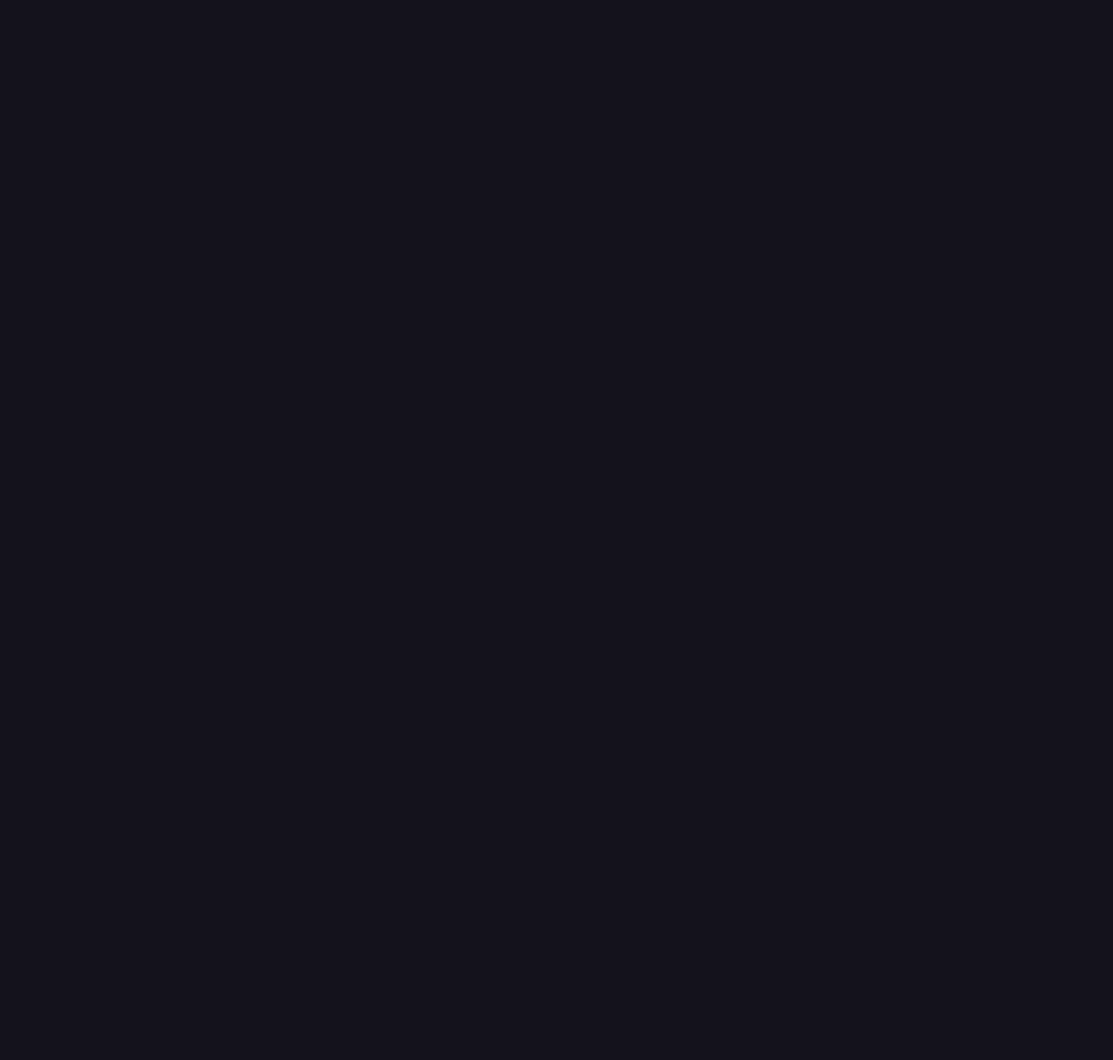
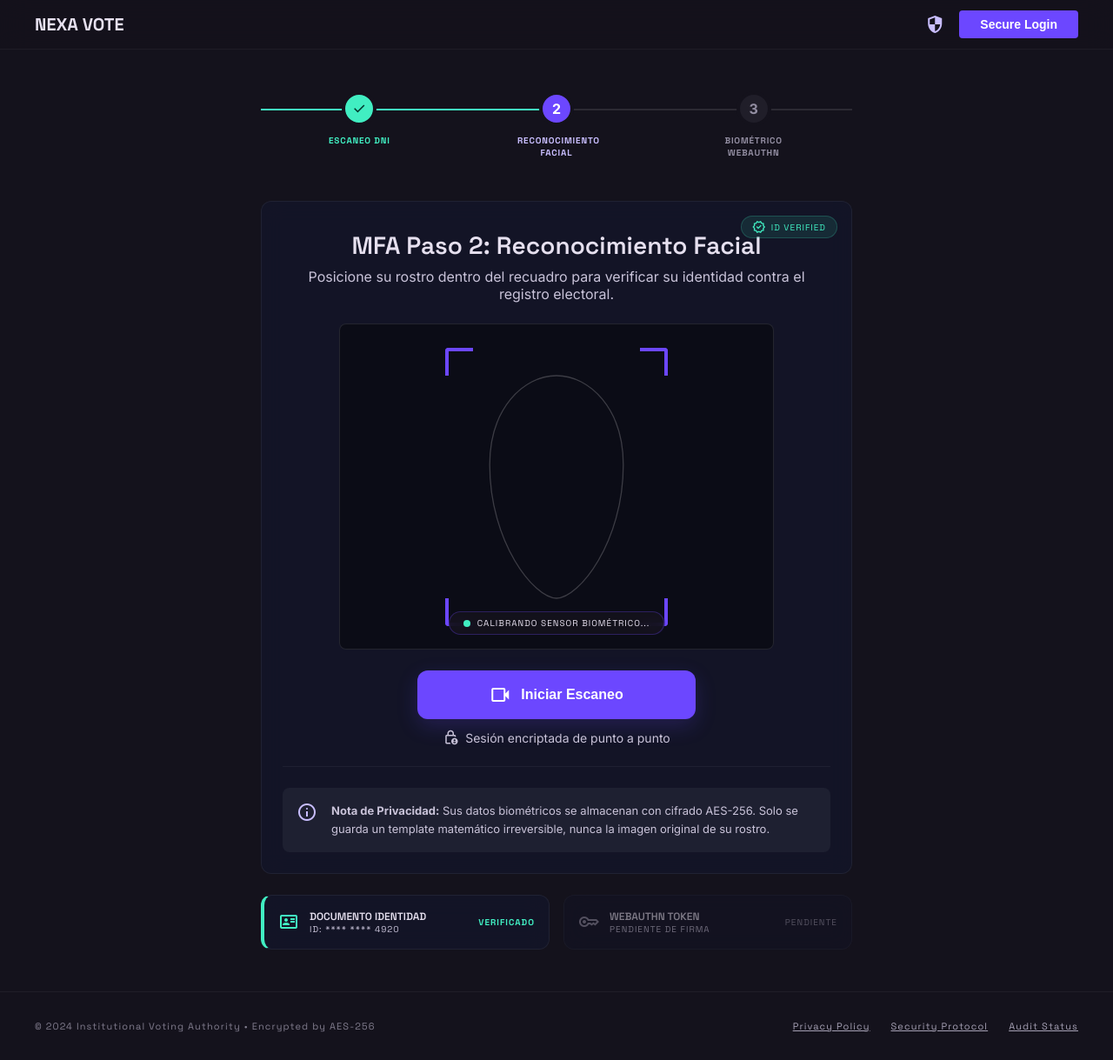
Before and after one commit to mofuel/Nexa-Vote-Front, a React (Vite) app: page /mfa/facial in a window 1280 px wide. Before the commit this address had no page. Shown: the whole page at 87% size. Before the commit the page ends 800 px from the top, so only its background shows below. Built offline with nearby package versions, Linux system fonts and the light colour scheme.

Commit message:
Subiendo el mfa paso 2

```diff
--- a/src/App.jsx
+++ b/src/App.jsx
@@ -10,6 +10,7 @@ import AdminDashboard from './pages/admin/AdminDashboard'
 import ControlVotacionAdmin from './pages/admin/ControlVotacionAdmin'
 import GestionVotantesAdmin from './pages/admin/GestionVotantesAdmin'
 import MFAPaso1DNI from './pages/votante/Mfapaso1dni'
+import MFAPaso2Facial from './pages/votante/Mfapaso2facial'
 
 function App() {
   return (
@@ -26,6 +27,7 @@ function App() {
         <Route path='/admin/resultados' element={<ControlVotacionAdmin />} />
         <Route path='/admin/votantes' element={<GestionVotantesAdmin />} />
         <Route path='/mfa/escaneo' element={<MFAPaso1DNI />} />
+        <Route path='/mfa/facial' element={<MFAPaso2Facial />} />
       </Routes>
     </BrowserRouter>
   )
--- /dev/null
+++ b/src/pages/votante/Mfapaso2facial.jsx
@@ -0,0 +1,157 @@
+import { useNavigate } from 'react-router-dom'
+import Footer from '../components/layout/footer/Footer'
+import MFAStepper from '../components/ui/MFAStepper'
+
+const glassPanel = {
+  background: 'rgba(19, 22, 42, 0.8)',
+  backdropFilter: 'blur(12px)',
+  border: '1px solid rgba(255, 255, 255, 0.06)',
+}
+
+export default function MFAPaso2Facial() {
+  const navigate = useNavigate()
+
+  return (
+    <div style={{ background: '#14121c', color: '#e6e0ef', minHeight: '100vh', fontFamily: 'Inter, sans-serif', display: 'flex', flexDirection: 'column' }}>
+
+      {/* Header */}
+      <header style={{
+        background: 'rgba(20,18,28,0.8)', backdropFilter: 'blur(16px)',
+        borderBottom: '1px solid rgba(255,255,255,0.05)',
+        position: 'sticky', top: 0, zIndex: 50,
+      }}>
+        <nav style={{ display: 'flex', justifyContent: 'space-between', alignItems: 'center', padding: '12px 40px', maxWidth: '1280px', margin: '0 auto' }}>
+          <span style={{ fontFamily: 'Space Grotesk, sans-serif', fontWeight: 700, fontSize: '20px', color: '#e6e0ef' }}>NEXA VOTE</span>
+          <div style={{ display: 'flex', alignItems: 'center', gap: '16px' }}>
+            <span className="material-symbols-outlined" style={{ color: '#c9beff' }}>security</span>
+            <button style={{ background: '#6c47ff', color: '#fff', border: 'none', padding: '8px 24px', borderRadius: '4px', fontWeight: 700, fontSize: '14px', cursor: 'pointer' }}>
+              Secure Login
+            </button>
+          </div>
+        </nav>
+      </header>
+
+      {/* Main */}
+      <main style={{ flexGrow: 1, display: 'flex', flexDirection: 'column', alignItems: 'center', justifyContent: 'center', padding: '48px 16px' }}>
+
+        {/* Stepper — paso 2 activo */}
+        <div style={{ width: '100%', maxWidth: '680px', marginBottom: '48px' }}>
+          <MFAStepper currentStep={2} />
+        </div>
+
+        {/* Card principal */}
+        <div style={{ ...glassPanel, width: '100%', maxWidth: '680px', borderRadius: '12px', padding: '24px', display: 'flex', flexDirection: 'column', gap: '24px', position: 'relative' }}>
+
+          {/* ID Verified badge */}
+          <div style={{ position: 'absolute', top: '16px', right: '16px', background: 'rgba(65,238,194,0.1)', border: '1px solid rgba(65,238,194,0.2)', padding: '4px 12px', borderRadius: '999px', display: 'flex', alignItems: 'center', gap: '6px' }}>
+            <span className="material-symbols-outlined" style={{ color: '#41eec2', fontSize: '16px' }}>verified</span>
+            <span style={{ fontFamily: 'Space Grotesk, sans-serif', fontSize: '10px', color: '#41eec2', letterSpacing: '0.1em' }}>ID VERIFIED</span>
+          </div>
+
+          {/* Title */}
+          <div style={{ textAlign: 'center', paddingTop: '8px' }}>
+            <h1 style={{ fontFamily: 'Space Grotesk, sans-serif', fontWeight: 600, fontSize: '28px', marginBottom: '8px' }}>MFA Paso 2: Reconocimiento Facial</h1>
+            <p style={{ color: '#c9c3d9', fontSize: '16px' }}>Posicione su rostro dentro del recuadro para verificar su identidad contra el registro electoral.</p>
+          </div>
+
+          {/* Viewfinder */}
+          <div style={{
+            position: 'relative', width: '100%', maxWidth: '500px', margin: '0 auto',
+            aspectRatio: '4/3', borderRadius: '8px', overflow: 'hidden',
+            border: '1px solid rgba(255,255,255,0.1)', background: 'rgba(0,0,0,0.4)',
+          }}>
+            {/* Face outline overlay */}
+            <div style={{ position: 'absolute', inset: 0, display: 'flex', alignItems: 'center', justifyContent: 'center' }}>
+              <div style={{ position: 'relative', width: '256px', height: '320px' }}>
+                {/* Corner brackets */}
+                {[
+                  { top: 0, left: 0, borderTop: '4px solid #6c47ff', borderLeft: '4px solid #6c47ff', borderRadius: '4px 0 0 0' },
+                  { top: 0, right: 0, borderTop: '4px solid #6c47ff', borderRight: '4px solid #6c47ff', borderRadius: '0 4px 0 0' },
+                  { bottom: 0, left: 0, borderBottom: '4px solid #6c47ff', borderLeft: '4px solid #6c47ff', borderRadius: '0 0 0 4px' },
+                  { bottom: 0, right: 0, borderBottom: '4px solid #6c47ff', borderRight: '4px solid #6c47ff', borderRadius: '0 0 4px 0' },
+                ].map((s, i) => (
+                  <div key={i} style={{ position: 'absolute', width: '32px', height: '32px', ...s }} />
+                ))}
+
+                {/* Face SVG outline */}
+                <svg style={{ position: 'absolute', inset: 0, width: '100%', height: '100%', opacity: 0.2 }} fill="none" stroke="white" strokeWidth="0.5" viewBox="0 0 100 120">
+                  <path d="M50 10C35 10 20 25 20 50C20 85 40 110 50 110C60 110 80 85 80 50C80 25 65 10 50 10Z" />
+                </svg>
+              </div>
+            </div>
+
+            {/* Calibrating badge */}
+            <div style={{ position: 'absolute', bottom: '16px', left: 0, right: 0, display: 'flex', justifyContent: 'center' }}>
+              <div style={{ background: 'rgba(20,18,28,0.9)', backdropFilter: 'blur(8px)', padding: '6px 16px', borderRadius: '999px', border: '1px solid rgba(108,71,255,0.3)', display: 'flex', alignItems: 'center', gap: '8px' }}>
+                <span style={{ width: '8px', height: '8px', borderRadius: '50%', background: '#41eec2', display: 'inline-block', animation: 'pulse 1.5s infinite' }} />
+                <span style={{ fontFamily: 'Space Grotesk, sans-serif', fontSize: '10px', color: '#e6e0ef', letterSpacing: '0.1em' }}>CALIBRANDO SENSOR BIOMÉTRICO...</span>
+              </div>
+            </div>
+          </div>
+
+          {/* Actions */}
+          <div style={{ display: 'flex', flexDirection: 'column', alignItems: 'center', gap: '12px' }}>
+            <button
+              onClick={() => navigate('/mfa/webauthn')}
+              style={{
+                width: '100%', maxWidth: '320px', background: '#6c47ff', color: '#fff',
+                border: 'none', borderRadius: '12px', padding: '16px',
+                fontWeight: 600, fontSize: '16px', cursor: 'pointer',
+                display: 'flex', alignItems: 'center', justifyContent: 'center', gap: '12px',
+                boxShadow: '0 8px 24px rgba(108,71,255,0.2)', transition: 'all 0.2s',
+              }}
+              onMouseOver={e => e.currentTarget.style.filter = 'brightness(1.1)'}
+              onMouseOut={e => e.currentTarget.style.filter = 'brightness(1)'}
+            >
+              <span className="material-symbols-outlined">videocam</span>
+              Iniciar Escaneo
+            </button>
+            <div style={{ display: 'flex', alignItems: 'center', gap: '8px', color: '#c9c3d9' }}>
+              <span className="material-symbols-outlined" style={{ fontSize: '18px' }}>lock_person</span>
+              <span style={{ fontSize: '14px' }}>Sesión encriptada de punto a punto</span>
+            </div>
+          </div>
+
+          {/* Privacy note */}
+          <div style={{ borderTop: '1px solid rgba(255,255,255,0.05)', paddingTop: '24px' }}>
+            <div style={{ display: 'flex', gap: '16px', alignItems: 'flex-start', background: 'rgba(255,255,255,0.05)', padding: '16px', borderRadius: '8px' }}>
+              <span className="material-symbols-outlined" style={{ color: '#c9beff', flexShrink: 0 }}>info</span>
+              <p style={{ color: '#c9c3d9', fontSize: '13px', lineHeight: '1.6', margin: 0 }}>
+                <strong>Nota de Privacidad:</strong> Sus datos biométricos se almacenan con cifrado AES-256. Solo se guarda un template matemático irreversible, nunca la imagen original de su rostro.
+              </p>
+            </div>
+          </div>
+        </div>
+
+        {/* Status indicators */}
+        <div style={{ width: '100%', maxWidth: '680px', display: 'grid', gridTemplateColumns: '1fr 1fr', gap: '16px', marginTop: '24px' }}>
+          {/* DNI verificado */}
+          <div style={{ ...glassPanel, padding: '16px', borderRadius: '12px', display: 'flex', alignItems: 'center', justifyContent: 'space-between', borderLeft: '4px solid #41eec2' }}>
+            <div style={{ display: 'flex', alignItems: 'center', gap: '12px' }}>
+              <span className="material-symbols-outlined" style={{ color: '#41eec2' }}>id_card</span>
+              <div>
+                <p style={{ fontFamily: 'Space Grotesk, sans-serif', fontSize: '12px', fontWeight: 600, margin: 0 }}>DOCUMENTO IDENTIDAD</p>
+                <p style={{ fontFamily: 'Space Grotesk, sans-serif', fontSize: '10px', color: '#c9c3d9', letterSpacing: '0.1em', margin: 0 }}>ID: **** **** 4920</p>
+              </div>
+            </div>
+            <span style={{ fontFamily: 'Space Grotesk, sans-serif', fontSize: '10px', color: '#41eec2', letterSpacing: '0.1em', fontWeight: 700 }}>VERIFICADO</span>
+          </div>
+
+          {/* WebAuthn pendiente */}
+          <div style={{ ...glassPanel, padding: '16px', borderRadius: '12px', display: 'flex', alignItems: 'center', justifyContent: 'space-between', opacity: 0.5 }}>
+            <div style={{ display: 'flex', alignItems: 'center', gap: '12px' }}>
+              <span className="material-symbols-outlined" style={{ color: '#938ea2' }}>key</span>
+              <div>
+                <p style={{ fontFamily: 'Space Grotesk, sans-serif', fontSize: '12px', fontWeight: 600, margin: 0 }}>WEBAUTHN TOKEN</p>
+                <p style={{ fontFamily: 'Space Grotesk, sans-serif', fontSize: '10px', color: '#c9c3d9', letterSpacing: '0.1em', margin: 0 }}>PENDIENTE DE FIRMA</p>
+              </div>
+            </div>
+            <span style={{ fontFamily: 'Space Grotesk, sans-serif', fontSize: '10px', color: '#938ea2', letterSpacing: '0.1em' }}>PENDIENTE</span>
+          </div>
+        </div>
+      </main>
+
+      <Footer />
+    </div>
+  )
+}
```
